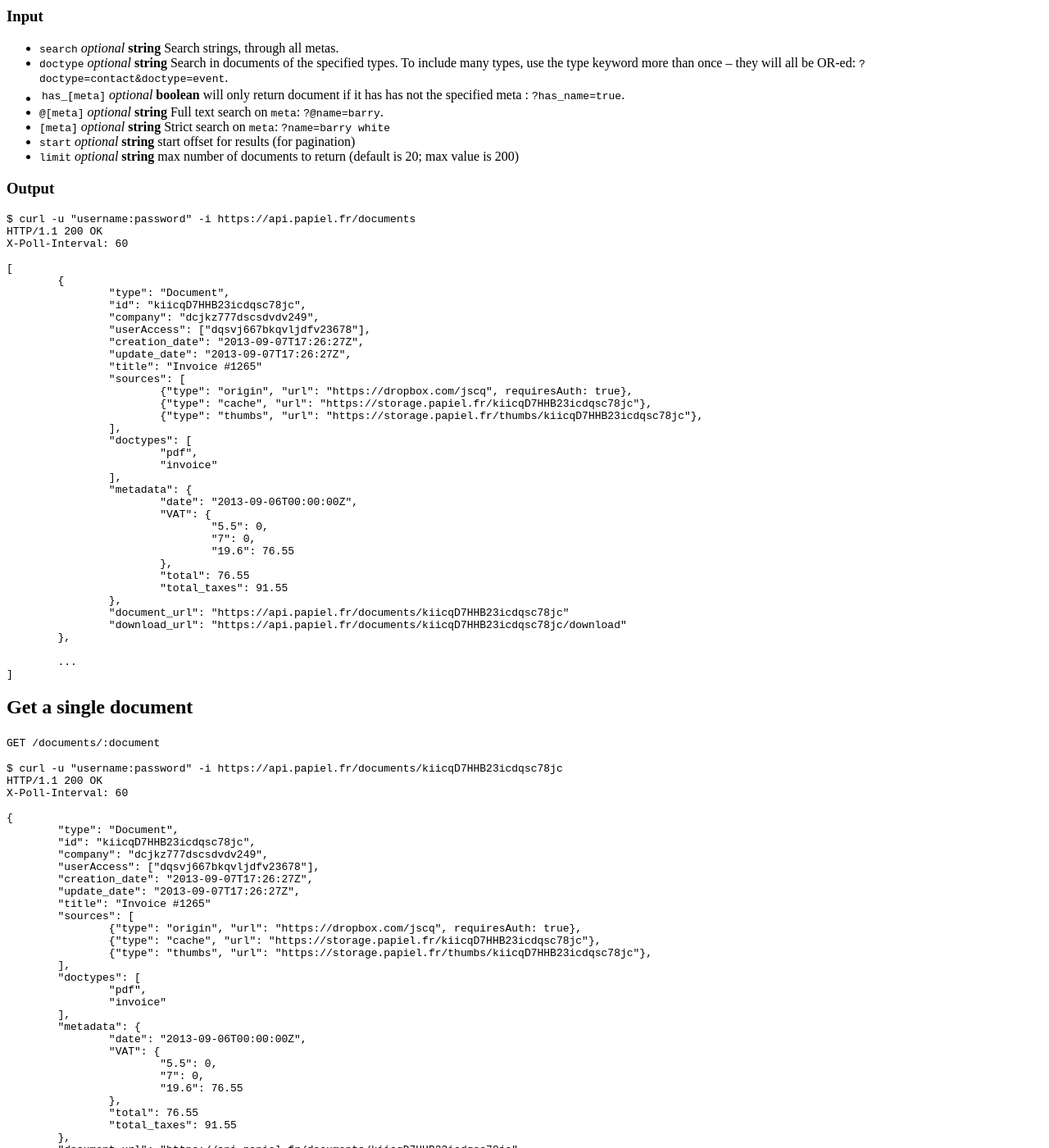
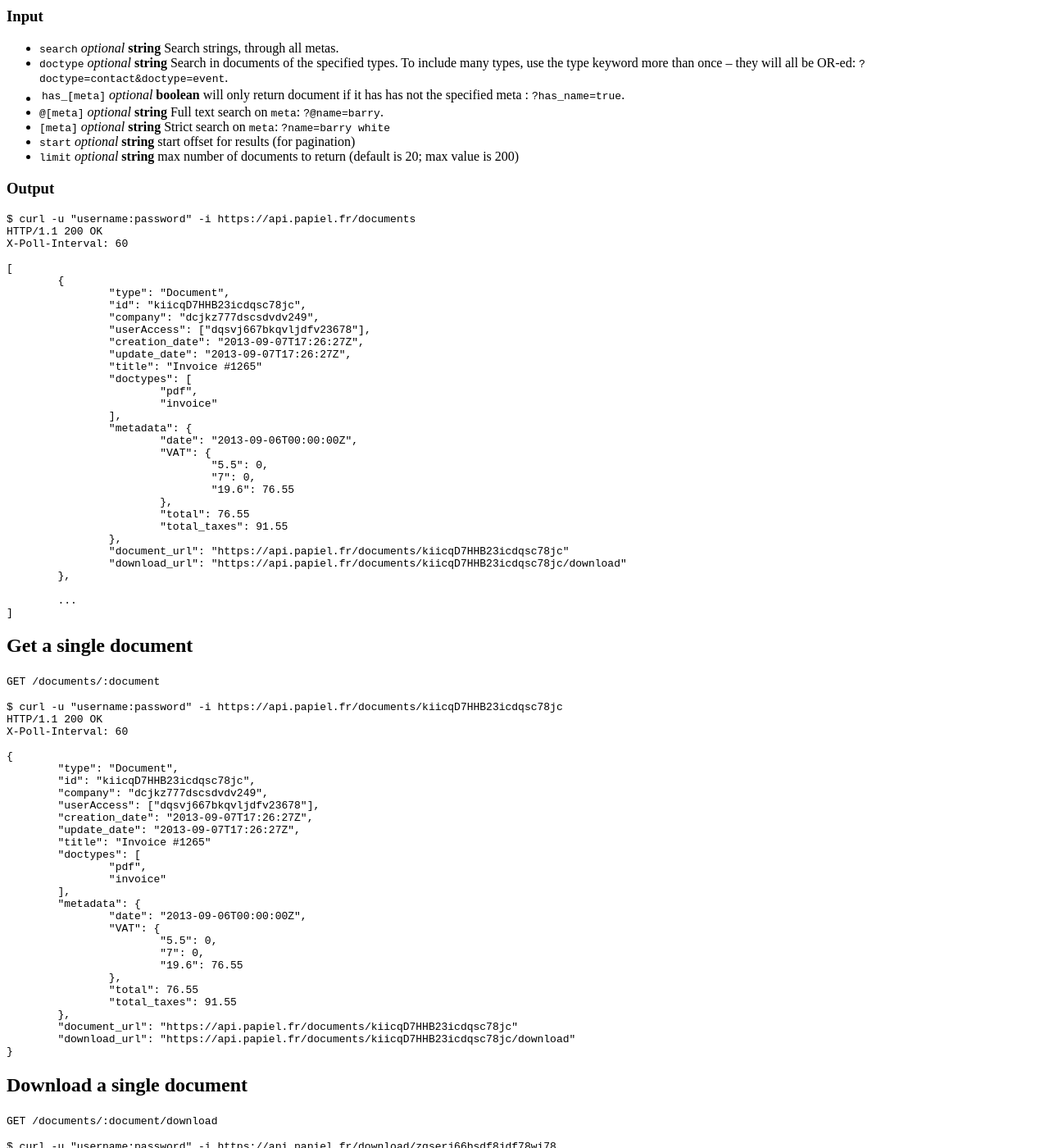
Before and after one commit to AnyFetch/developers.anyfetch.com, a Jekyll site: the page built from documents/index.md, in a window 1280 px wide and 1400 px high, scrolled down 278 px. Shown: the whole window at 82% size. Built offline with Jekyll 4.4.1, drawn with Linux system fonts in a browser that asks for light colours; some web fonts are replaced; some of the changed text lies outside the part shown.

Commit message:
Remove sources

```diff
--- a/documents/index.md
+++ b/documents/index.md
@@ -38,11 +38,6 @@ Lists all documents accessible by the currently logged-in user.
 			"creation_date": "2013-09-07T17:26:27Z",
 			"update_date": "2013-09-07T17:26:27Z",
 			"title": "Invoice #1265"
-			"sources": [
-				{"type": "origin", "url": "https://dropbox.com/jscq", requiresAuth: true},
-				{"type": "cache", "url": "https://storage.papiel.fr/kiicqD7HHB23icdqsc78jc"},
-				{"type": "thumbs", "url": "https://storage.papiel.fr/thumbs/kiicqD7HHB23icdqsc78jc"},
-			],
 			"doctypes": [
 				"pdf",
 				"invoice"
@@ -80,11 +75,6 @@ Lists all documents accessible by the currently logged-in user.
 		"creation_date": "2013-09-07T17:26:27Z",
 		"update_date": "2013-09-07T17:26:27Z",
 		"title": "Invoice #1265"
-		"sources": [
-			{"type": "origin", "url": "https://dropbox.com/jscq", requiresAuth: true},
-			{"type": "cache", "url": "https://storage.papiel.fr/kiicqD7HHB23icdqsc78jc"},
-			{"type": "thumbs", "url": "https://storage.papiel.fr/thumbs/kiicqD7HHB23icdqsc78jc"},
-		],
 		"doctypes": [
 			"pdf",
 			"invoice"
@@ -104,7 +94,16 @@ Lists all documents accessible by the currently logged-in user.
 	}
 
 
-### Create a document
+## Download a single document
+
+`GET /documents/:document/download`
+
+	$ curl -u "username:password" -i https://api.papiel.fr/download/zqserj66bsdf8jdf78wi78
+	HTTP/1.1 302 FOUND
+	X-Poll-Interval: 60
+	Location: https://storage.papiel.fr/kiicqD7HHB23icdqsc78jc
+
+## Create a document
 Papiel API does not allows document creation by a user.
 
 If you need to import documents, you'll need to read the dedicated reader API.
```
